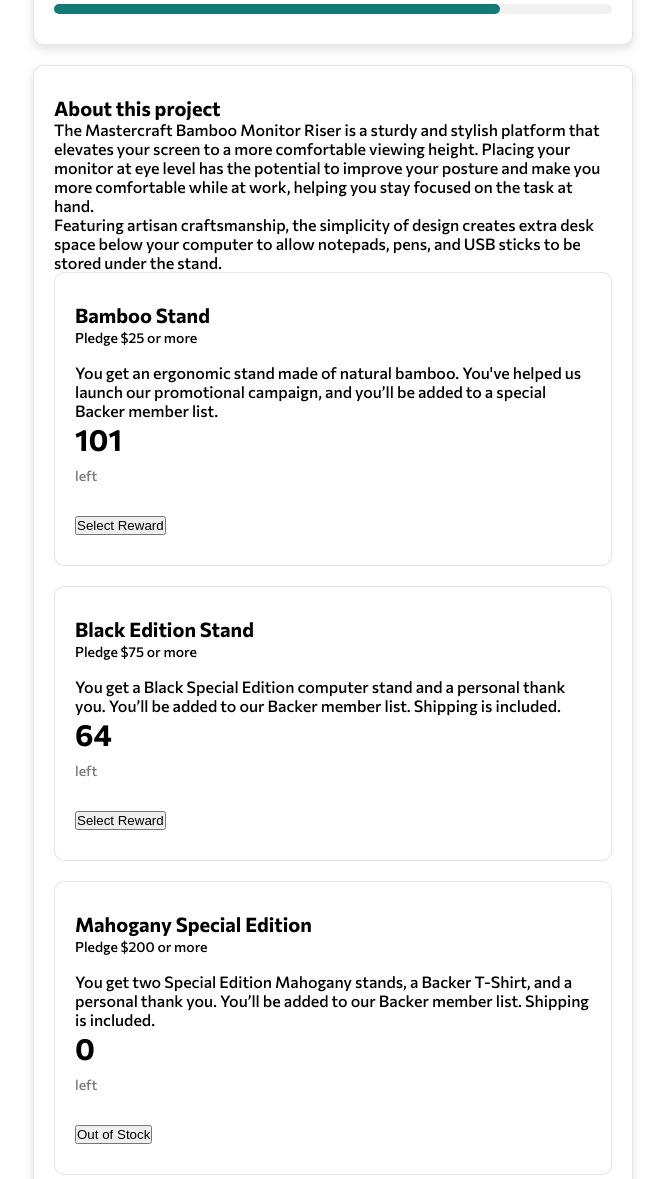
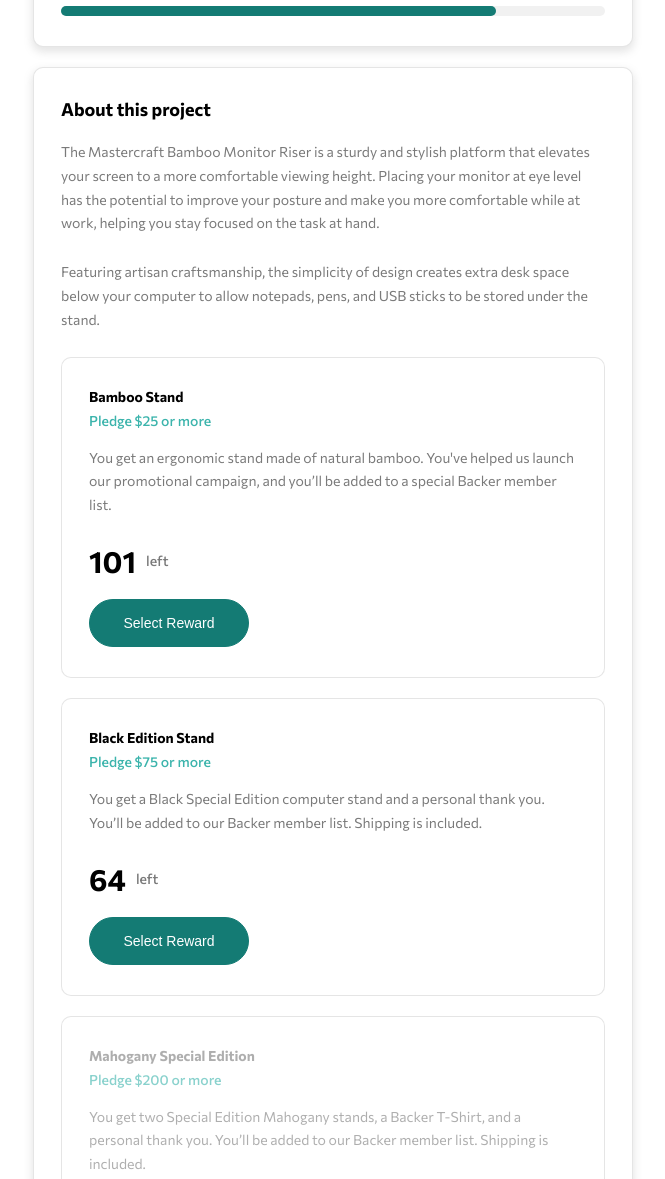
Before and after one commit to rafo38kh/crowdfunding-product-page, a website: page index.html in a window 1280 px wide. Shown: the part 837-2016 px from the top of the page, without its empty margins (307-972 px from the left). Drawn offline with Linux system fonts and the light colour scheme.

Commit message:
mobile design

```diff
--- a/index.html
+++ b/index.html
@@ -96,9 +96,7 @@
           </p>
         </div>
 
-        <div class="mastercraft__progress">
-          <div class="mastercraft__progress--bar"></div>
-        </div>
+        <div class="mastercraft__progress"></div>
       </section>
 
       <section class="mastercraft__section">
@@ -120,10 +118,14 @@
 
         <div class="mastercraft__section mastercraft__section--mini">
           <div class="mastercraft__header-wrapper">
-            <h3 class="mastercraft__title mastercraft__title--secondary">
+            <h3
+              class="mastercraft__title mastercraft__title--secondary mastercraft__title--mini"
+            >
               Bamboo Stand
             </h3>
-            <p class="mastercraft__subtitle mastercraft__subtitle--secondary">
+            <p
+              class="mastercraft__subtitle mastercraft__subtitle--secondary mastercraft__subtitle--mini"
+            >
               Pledge $25 or more
             </p>
           </div>
@@ -148,10 +150,14 @@
 
         <div class="mastercraft__section mastercraft__section--mini">
           <div class="mastercraft__header-wrapper">
-            <h3 class="mastercraft__title mastercraft__title--secondary">
+            <h3
+              class="mastercraft__title mastercraft__title--secondary mastercraft__title--mini"
+            >
               Black Edition Stand
             </h3>
-            <p class="mastercraft__subtitle mastercraft__subtitle--secondary">
+            <p
+              class="mastercraft__subtitle mastercraft__subtitle--secondary mastercraft__subtitle--mini"
+            >
               Pledge $75 or more
             </p>
           </div>
@@ -179,12 +185,12 @@
         >
           <div class="mastercraft__header-wrapper">
             <h3
-              class="mastercraft__title mastercraft__title--secondary mastercraft__title-disabled"
+              class="mastercraft__title mastercraft__title--secondary mastercraft__title--mini mastercraft__title-disabled"
             >
               Mahogany Special Edition
             </h3>
             <p
-              class="mastercraft__subtitle mastercraft__subtitle--secondary mastercraft__subtitle-disabled"
+              class="mastercraft__subtitle mastercraft__subtitle--secondary mastercraft__subtitle--mini mastercraft__subtitle-disabled"
             >
               Pledge $200 or more
             </p>
@@ -344,7 +350,10 @@
               Shipping is included.
             </p>
             <p class="modal__number modal__number-disabled">
-              <span class="modal__number--span"> 0 </span> left
+              <span class="modal__number--span modal__number-disabled">
+                0
+              </span>
+              left
             </p>
           </div>
         </div>
--- a/scss/components/_buttons.scss
+++ b/scss/components/_buttons.scss
@@ -2,22 +2,25 @@
 
 .crowdfund {
   &__button {
+    background-color: hsl(176, 72%, 28%);
+    color: $color-white;
+    font-size: 1.6rem;
+    width: 22rem;
+    padding: 1.25rem;
+    border: 0.1rem solid hsl(176, 72%, 28%);
+    border-radius: 3rem;
+
     &--menu {
+      all: unset;
       background: transparent;
       border: 0.1rem solid transparent;
     }
 
     &--back {
-      background-color: hsl(176, 72%, 28%);
-      color: $color-white;
-      font-size: 1.6rem;
-      width: 22rem;
-      padding: 1.25rem;
-      border: 0.1rem solid hsl(176, 72%, 28%);
-      border-radius: 3rem;
     }
 
     &--bookmark {
+      all: unset;
       background: transparent;
       border: 1px solid transparent;
       display: flex;
@@ -26,9 +29,19 @@
     }
 
     &--mini {
+      width: 16rem;
+      font-size: 1.4rem;
+      padding: 1.5rem;
     }
 
     &-disabled {
+      background-color: $color-darkGray;
+      border: 0.1rem solid $color-darkGray;
+      opacity: 0.6;
+
+      &:hover {
+        cursor: not-allowed;
+      }
     }
 
     &-modal--close {
--- a/scss/layout/_mastercraft.scss
+++ b/scss/layout/_mastercraft.scss
@@ -8,7 +8,7 @@
     width: 100%;
     max-width: 60rem;
     margin: 0 auto 2rem auto;
-    padding: 3rem 2rem;
+    padding: 3rem 2.7rem;
     border: 0.1rem solid rgba($color-black, 0.1);
     border-radius: 1rem;
     box-shadow: 0px 4px 8px 1px rgba(125, 125, 126, 0.2);
@@ -37,9 +37,18 @@
     }
 
     &--secondary {
+      font-size: 1.8rem;
+      margin-bottom: 2rem;
+    }
+
+    &--mini {
+      font-size: 1.4rem;
+      margin-bottom: 0.5rem;
     }
 
     &-disabled {
+      color: $color-darkGray;
+      opacity: 0.6;
     }
   }
 
@@ -56,7 +65,12 @@
     &--secondary {
     }
 
+    &--mini {
+      color: $color-moderatecyan;
+    }
+
     &-disabled {
+      opacity: 0.6;
     }
   }
 
@@ -96,10 +110,16 @@
       margin-bottom: 1rem;
 
       &--mini {
+        margin-bottom: 0;
       }
     }
 
     &--mini {
+      flex-direction: row;
+      align-items: center;
+      gap: 1rem;
+      margin-bottom: 2rem;
+
       &:not(:last-child) {
         &::after {
           all: unset;
@@ -108,24 +128,36 @@
     }
 
     &-disabled {
+      opacity: 0.6;
     }
   }
 
   &__progress {
+    position: relative;
     background-color: rgba($color-darkGray, 0.1);
     width: 100%;
     height: 1rem;
     border-radius: 1rem;
-    &--bar {
+
+    &::before {
+      content: "";
+      position: absolute;
       background-color: $color-darkcyan;
       width: 80%;
-      height: 1rem;
+      height: 100%;
       border-radius: 1rem;
     }
   }
 
   &__paragraph {
+    font-size: 1.4rem;
+    line-height: 1.7;
+    margin-bottom: 2.5rem;
+    font-weight: 400;
+    color: $color-darkGray;
+
     &-disabled {
+      opacity: 0.6;
     }
   }
 
--- a/scss/layout/_modal.scss
+++ b/scss/layout/_modal.scss
@@ -1,8 +1,9 @@
-.modals {
+.modal {
   &__wrapper {
   }
 
   &__big {
+    display: none;
   }
 
   &__header-wrapper {
@@ -82,6 +83,7 @@
   //________________________________________________________________
 
   &__small {
+    display: none;
   }
 
   &__check {
```
Also changed, not shown: css/style.css, 1 other file.
